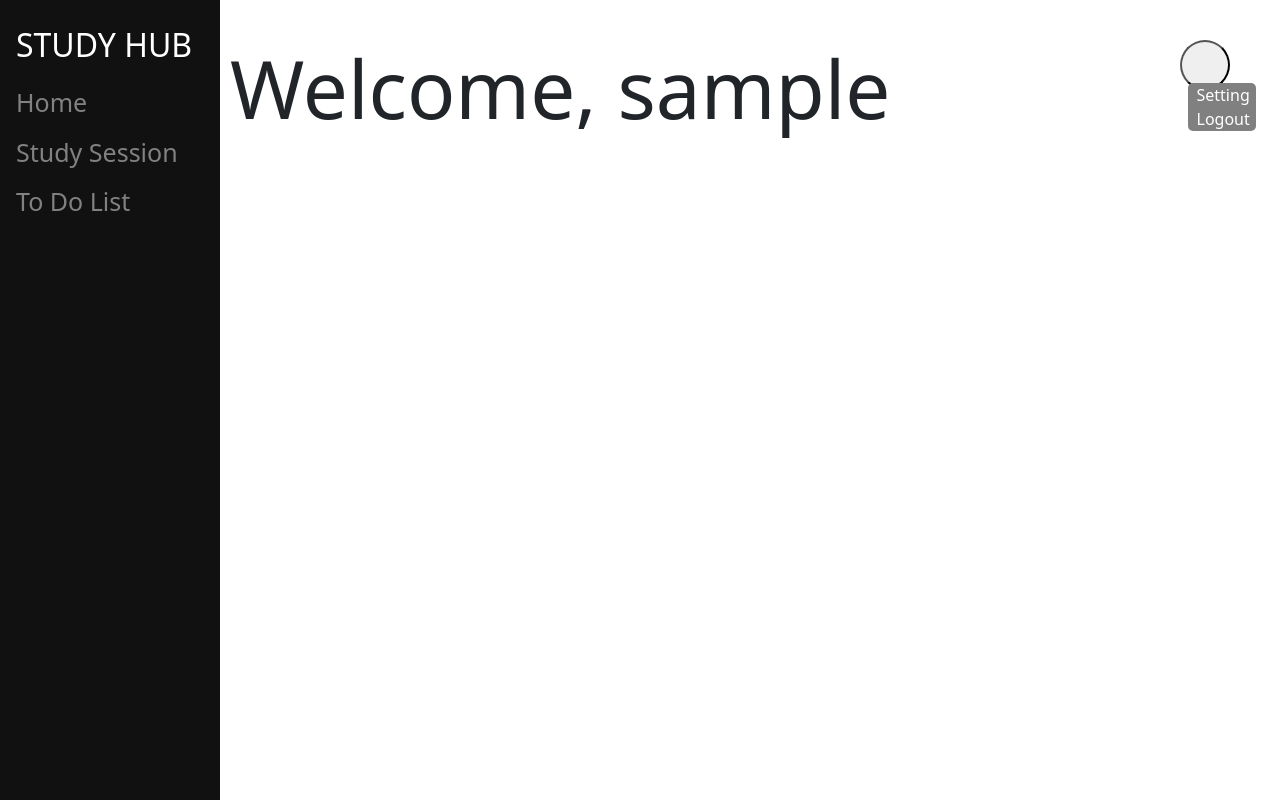
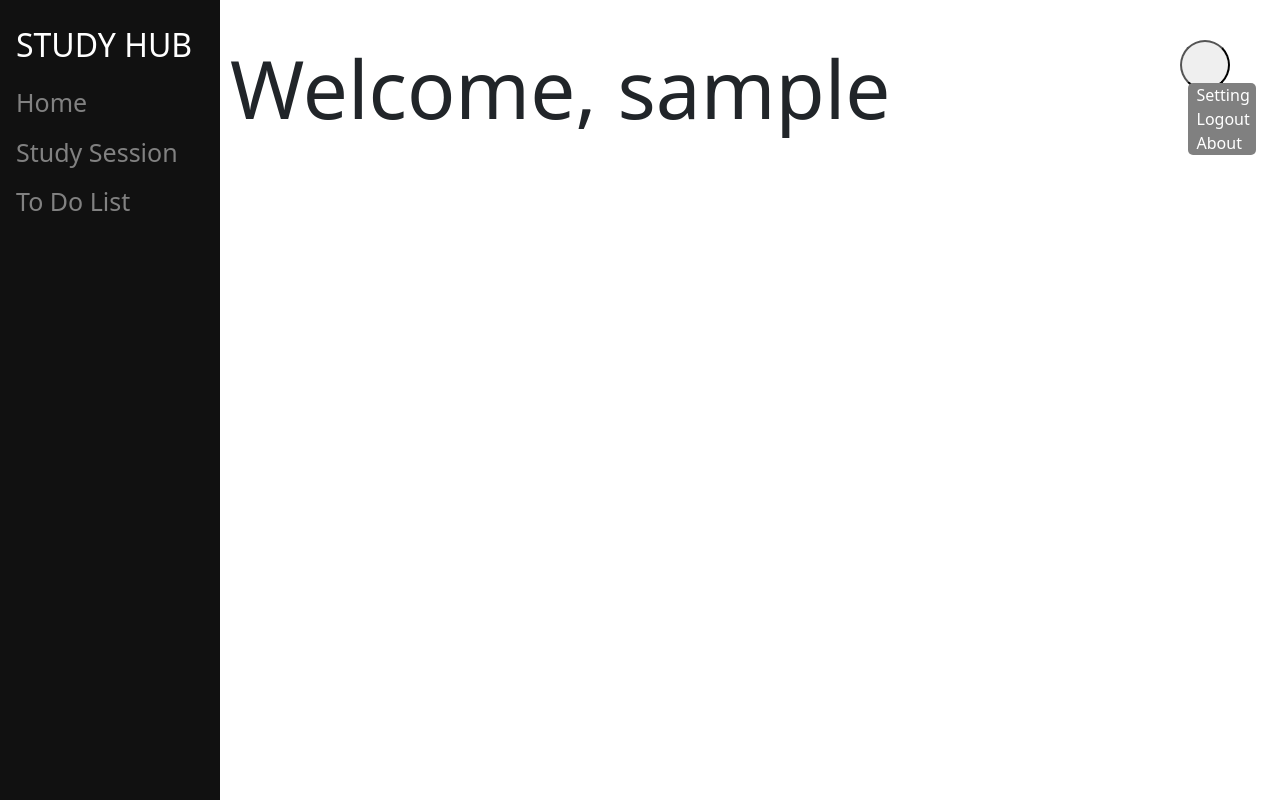
Before and after one commit to SportWizard/StudyHub, a Flask app: page / in a window 1280 px wide, after a click that opens the changed part. Run offline with Flask 3, Linux system fonts and the light colour scheme; the visitor is signed in with stand-in values (Sample User, id 1).

Commit message:
about page

```diff
--- a/src/templates/home.html
+++ b/src/templates/home.html
@@ -20,10 +20,9 @@
         <div class="topBar">
             <button id="dropdownButton" onclick="dropdown();">
                 <div id="dropdown">
-                    <a href="/settings">
-                        Setting
-                    </a>
+                    <a href="/settings">Setting</a>
                     <a href="/logout">Logout</a>
+                    <a href="/about">About</a>
                 </div>
             </button>
         </div>
--- a/src/templates/studySession.html
+++ b/src/templates/studySession.html
@@ -23,10 +23,9 @@
             <div class="topBar">
                 <button id="dropdownButton" onclick="dropdown();">
                     <div id="dropdown">
-                        <a href="/settings">
-                            Setting
-                        </a>
+                        <a href="/settings">Setting</a>
                         <a href="/logout">Logout</a>
+                        <a href="/about">About</a>
                     </div>
                 </button>
             </div>
--- a/src/templates/toDoList.html
+++ b/src/templates/toDoList.html
@@ -23,10 +23,9 @@
                 <img src=""/>
 
                 <div id="dropdown">
-                    <a href="/settings">
-                        Setting
-                    </a>
+                    <a href="/settings">Setting</a>
                     <a href="/logout">Logout</a>
+                    <a href="/about">About</a>
                 </div>
             </button>
         </div>
--- a/src/views.py
+++ b/src/views.py
@@ -69,3 +69,8 @@ def delete_to_do(id):
 @login_required
 def study_session():
     return render_template("studySession.html")
+
+@views.route("/about")
+@login_required
+def about():
+    return render_template("about.html")
```
Also changed, not shown: src/templates/about.html (added, +15 -0 lines).
